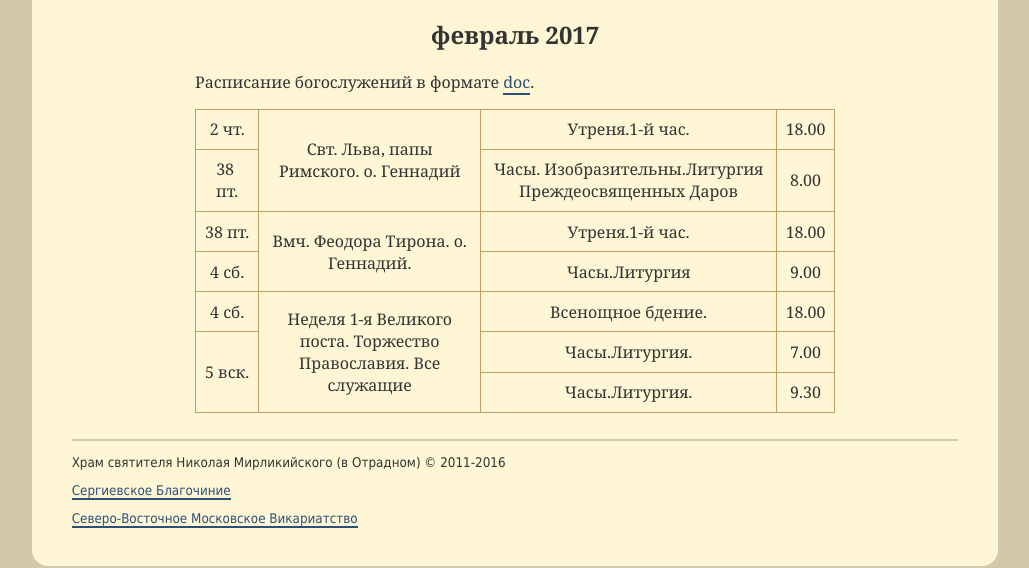
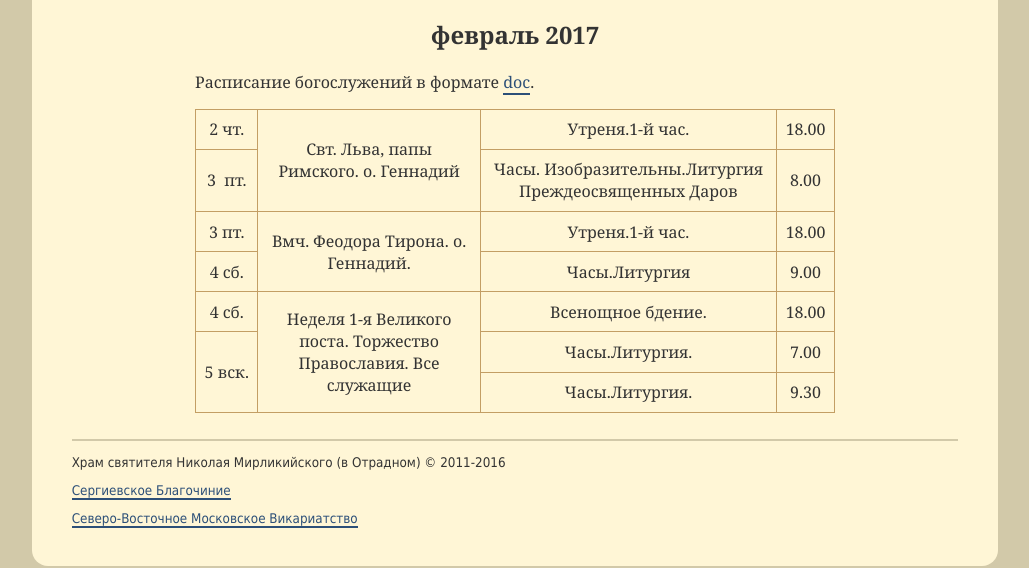
Before and after one commit to hramotradnoe/hramotradnoe.github.io, a Jekyll site: the page built from schedule/index.html, in a window 1280 px wide. Shown: the part 318-886 px from the top of the page, without its empty margins (125-1154 px from the left). Built offline with Jekyll 4.4.1, drawn with Linux system fonts in a browser that asks for light colours.

Commit message:
Update schedule.yml

```diff
--- a/_data/schedule.yml
+++ b/_data/schedule.yml
@@ -6,12 +6,12 @@ timetable:
       - day   : 2&nbsp;чт.
         time  : '18.00'
         title : "Утреня.1-й час."
-      - day   : 38&nbsp; пт.
+      - day   : 3&nbsp; пт.
         time  : '8.00'
         title : "Часы.  Изобразительны.Литургия Преждеосвященных Даров"
  - description : "Вмч. Феодора Тирона. о. Геннадий."
    services    :
-      - day   : 38&nbsp;пт.
+      - day   : 3&nbsp;пт.
         time  : '18.00'
         title : "Утреня.1-й час."
       - day   : 4&nbsp;сб.
```
